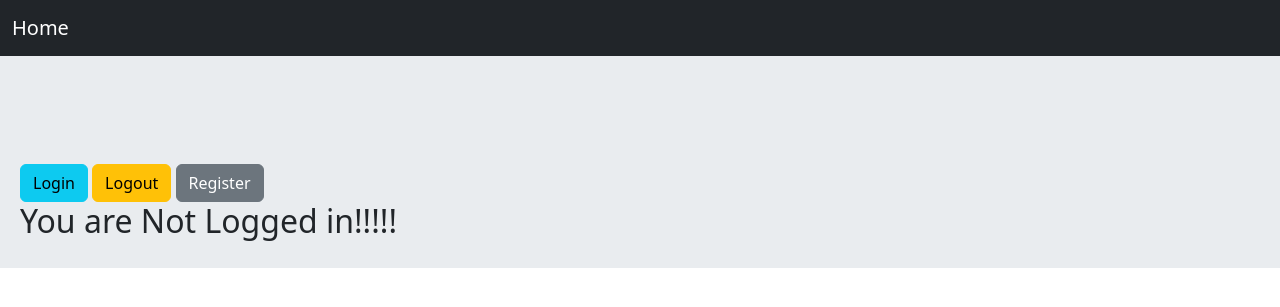
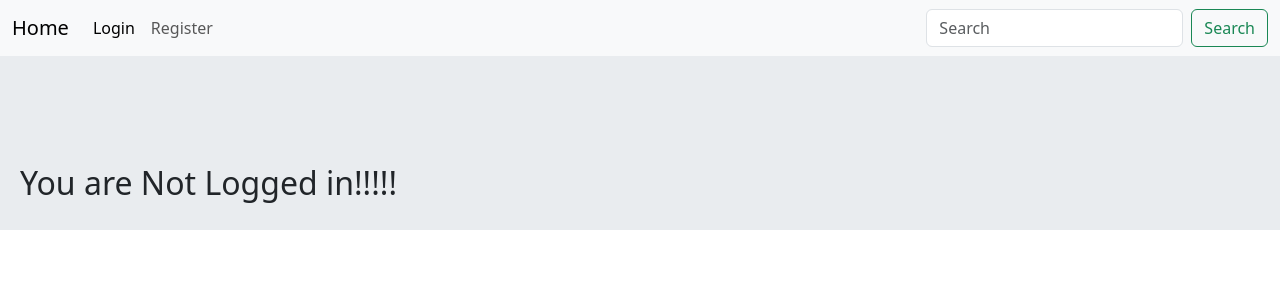
Before and after one commit to Erfan-a01/Escaperoom-Game, a Django app: page / in a window 1280 px wide. Shown: the top 307 px of the page. Run offline with Django 4.2, Linux system fonts and the light colour scheme.

Commit message:
some bugs in navbar fixed.

```diff
--- a/EscapeRoom/accounts/forms.py
+++ b/EscapeRoom/accounts/forms.py
@@ -11,4 +11,4 @@ class UserRegistrationForm(forms.Form):
 
 class UserLoginForm(forms.Form):
     username = forms.CharField()
-    password = forms.CharField()
+    password = forms.CharField(widget=forms.PasswordInput(render_value=False))
--- a/EscapeRoom/accounts/views.py
+++ b/EscapeRoom/accounts/views.py
@@ -31,7 +31,7 @@ def user_login(request):
             user = authenticate(request, username=cd['username'], password=cd['password'])
             if user is not None:
                 login(request, user)
-                messages.success(request, 'Loged in successfully', 'success')
+                messages.success(request, 'Logged in successfully', 'success')
                 return redirect('home_page')
             else:
                 messages.error(request, 'Username or Password is wrong!!', extra_tags='danger')
--- a/EscapeRoom/templates/home.html
+++ b/EscapeRoom/templates/home.html
@@ -9,9 +9,6 @@
     <br/>
     <br/>
     <br/>
-    <a href="{% url 'user_login' %}" class="btn btn-info">Login</a>
-    <a href="{% url 'logout' %}" class="btn btn-warning">Logout</a>
-    <a href="{% url 'user_register' %}" class="btn btn-secondary">Register</a>
     {% if request.user.is_authenticated %}
         <h2> You are logged in now!</h2>
     {% else %}
--- a/EscapeRoom/templates/navbar.html
+++ b/EscapeRoom/templates/navbar.html
@@ -1,5 +1,33 @@
-<nav class="navbar navbar-expand-lg bg-dark navbar-dark">
+{#<nav class="navbar navbar-expand-lg bg-dark navbar-dark">#}
+{#  <div class="container-fluid">#}
+{#        <a class="navbar-brand" href="{% url 'home_page' %}">Home</a>#}
+
+      <nav class="navbar navbar-expand-lg bg-body-tertiary">
   <div class="container-fluid">
-        <a class="navbar-brand" href="{% url 'home_page' %}">Home</a>
+    <a class="navbar-brand" href="{% url 'home_page' %}">Home</a>
+    <button class="navbar-toggler" type="button" data-bs-toggle="collapse" data-bs-target="#navbarSupportedContent" aria-controls="navbarSupportedContent" aria-expanded="false" aria-label="Toggle navigation">
+      <span class="navbar-toggler-icon"></span>
+    </button>
+    <div class="collapse navbar-collapse" id="navbarSupportedContent">
+      <ul class="navbar-nav me-auto mb-2 mb-lg-0">
+        <li class="nav-item">
+          <a class="nav-link active" aria-current="page" href="{% url 'user_login' %}">Login</a>
+        </li>
+          {% if user.is_authenticated %}
+        <li class="nav-item">
+          <a class="nav-link" href="{% url 'logout' %}">Logout</a>
+        </li>
+          {% endif %}
+        <li class="nav-item">
+          <a class="nav-link" href="{% url 'user_register' %}">Register</a>
+        </li>
+      </ul>
+      <form class="d-flex" role="search">
+        <input class="form-control me-2" type="search" placeholder="Search" aria-label="Search">
+        <button class="btn btn-outline-success" type="submit">Search</button>
+      </form>
+    </div>
   </div>
 </nav>
+{#  </div>#}
+{#</nav>#}
```
Also changed, not shown: EscapeRoom/db.sqlite3.
